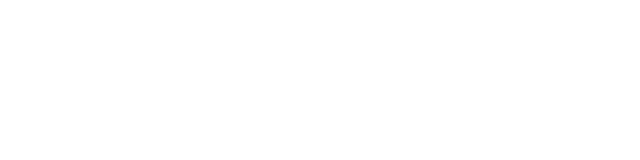
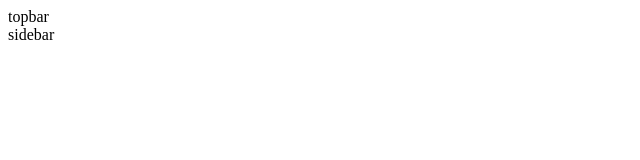
Before and after one commit to DwipshikhaLodh/EmployeeDashboard, an Angular app: page /dashboard in a window 1280 px wide. Before the commit this address led to /. Shown: the top 160 px of the page, without its empty margins (0-640 px from the left). Built offline with nearby package versions, Linux system fonts and the light colour scheme.

Commit message:
added routes for application & built the layout

```diff
--- a/src/app/app.html
+++ b/src/app/app.html
@@ -1,3 +1,3 @@
 <main class="main">
-
+  <router-outlet></router-outlet>
 </main>
--- a/src/app/app.routes.ts
+++ b/src/app/app.routes.ts
@@ -1,3 +1,23 @@
 import { Routes } from '@angular/router';
+import { MainLayout } from './layout/main/main-layout.component';
 
-export const routes: Routes = [];
+export const routes: Routes = [
+    {
+        path: 'dashboard',
+        component: MainLayout,
+        children: [
+            {
+                path: '',
+                loadComponent: () => import('./features/home/home.component').then((m) => m.HomePage)
+            },
+            {
+                path: 'employees',
+                loadComponent: () => import('./features/employees/employees.component').then((m) => m.EmployeesPage)
+            }
+        ]
+    },
+    {
+        path: '**',
+        redirectTo: 'dashboard'
+    }
+];
--- a/src/app/app.ts
+++ b/src/app/app.ts
@@ -4,7 +4,8 @@
 @Component({
   selector: 'app-root',
   templateUrl: './app.html',
-  styleUrl: './app.css'
+  styleUrl: './app.css',
+  imports: [RouterOutlet]
 })
 export class App {
   protected title = 'employee-dashboard';
--- a/src/app/features/home/home.component.ts
+++ b/src/app/features/home/home.component.ts
@@ -2,7 +2,7 @@
 
 @Component({
     selector: 'ed-homepage-wrapper',
-    templateUrl: 'employees.component.html'
+    templateUrl: 'home.component.html'
 })
 
 export class HomePage{
--- /dev/null
+++ b/src/app/layout/main/main-layout.component.css
@@ -0,0 +1,6 @@
+.main-layout{
+    display: flex;
+    flex-direction: column;
+    width: 100%;
+    background-color: pink;
+}
--- a/src/app/layout/main/main-layout.component.html
+++ b/src/app/layout/main/main-layout.component.html
@@ -0,0 +1,7 @@
+<div class="main-layout">
+    <ed-topbar-wrapper></ed-topbar-wrapper>
+    <div>
+        <ed-sidebar-wrapper></ed-sidebar-wrapper>
+        <router-outlet></router-outlet>
+    </div>
+</div>
--- a/src/app/layout/main/main-layout.component.ts
+++ b/src/app/layout/main/main-layout.component.ts
@@ -1,8 +1,12 @@
 import { Component } from "@angular/core";
+import { RouterOutlet } from "@angular/router";
+import { Sidebar } from "../../shared/component/macro/Sidebar/sidebar.component";
+import { Topbar } from "../../shared/component/macro/Topbar/topbar.component";
 
 @Component({
     selector: 'ed-mainlayout-wrapper',
-    templateUrl: 'main-layout.component.html'
+    templateUrl: 'main-layout.component.html',
+    imports: [RouterOutlet, Sidebar, Topbar]
 })
 
 export class MainLayout{
--- /dev/null
+++ b/src/app/shared/component/macro/Sidebar/sidebar.component.html
@@ -0,0 +1 @@
+sidebar
--- /dev/null
+++ b/src/app/shared/component/macro/Topbar/topbar.component.html
@@ -0,0 +1 @@
+topbar
```
Also changed, not shown: src/app/shared/component/macro/Sidebar/sidebar.component.ts (added, +10 -0 lines), src/app/shared/component/macro/Topbar/topbar.component.ts (added, +10 -0 lines).
